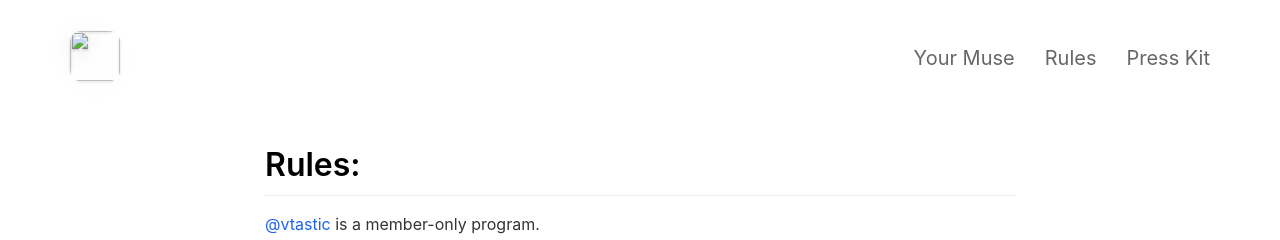
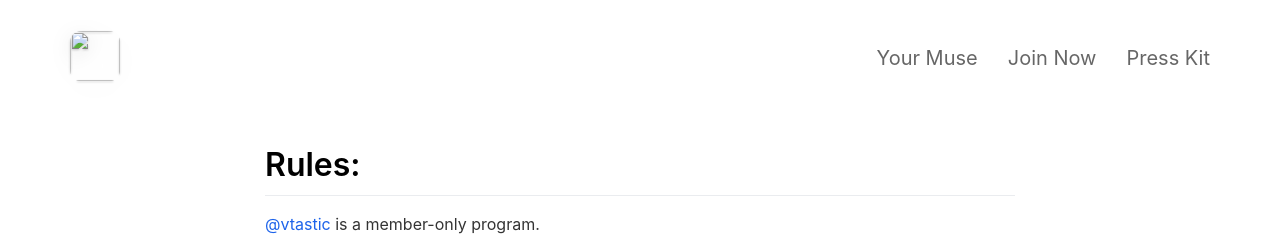
Before and after one commit to 5tnvan/vtastic, a Jekyll site: the page built from _pages/join.md, in a window 1280 px wide. Shown: the top 240 px of the page. Built offline with Jekyll 4.4.1, drawn with Linux system fonts in a browser that asks for light colours; nearby versions of some CDN libraries.

Commit message:
Update and rename rules.md to join.md

```diff
--- a/_pages/rules.md
+++ b/_pages/join.md
@@ -1,6 +1,6 @@
 ---
 layout: page
-title: Rules
+title: Join Now
 include_in_header: true
 ---
 
```
